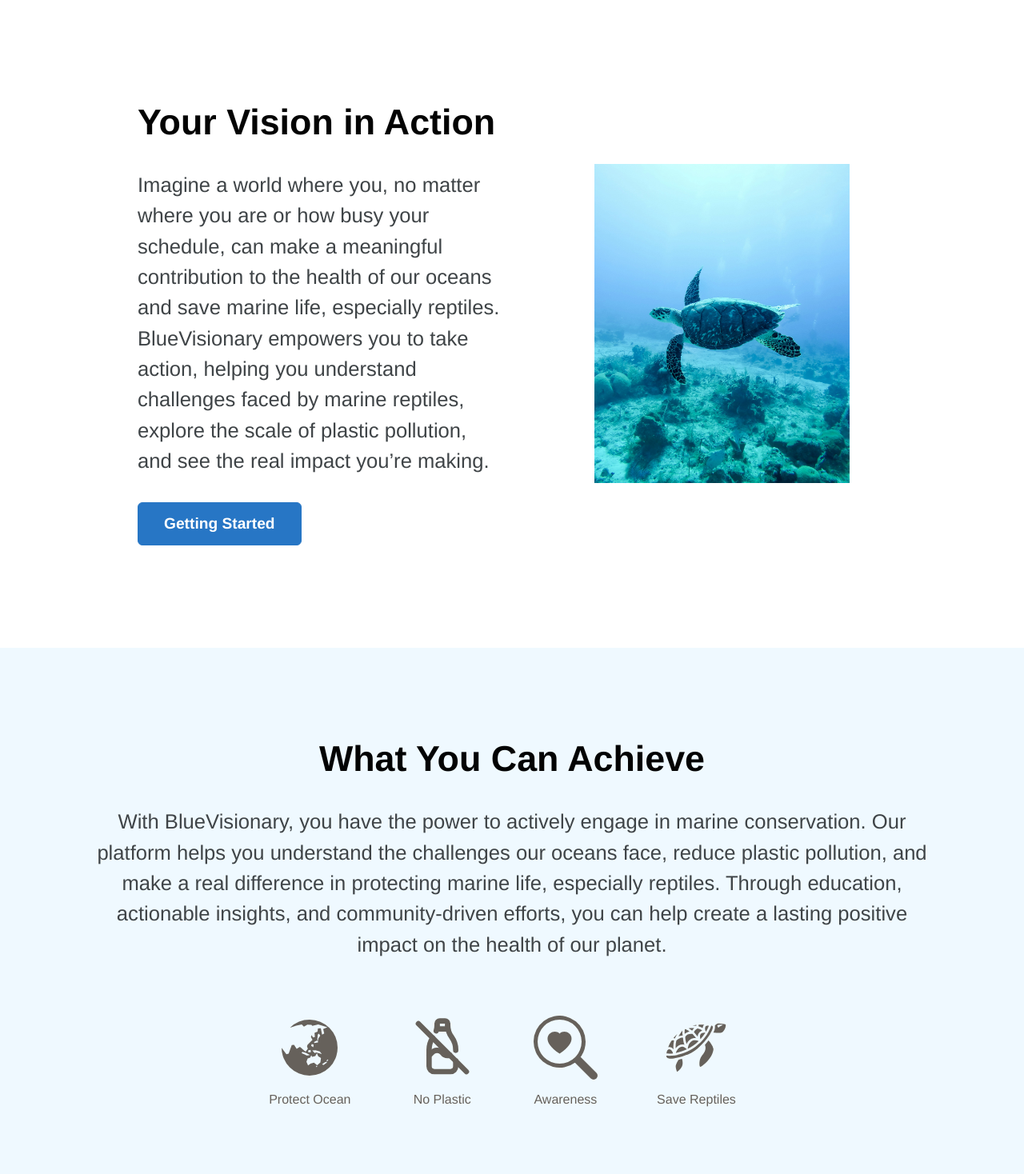
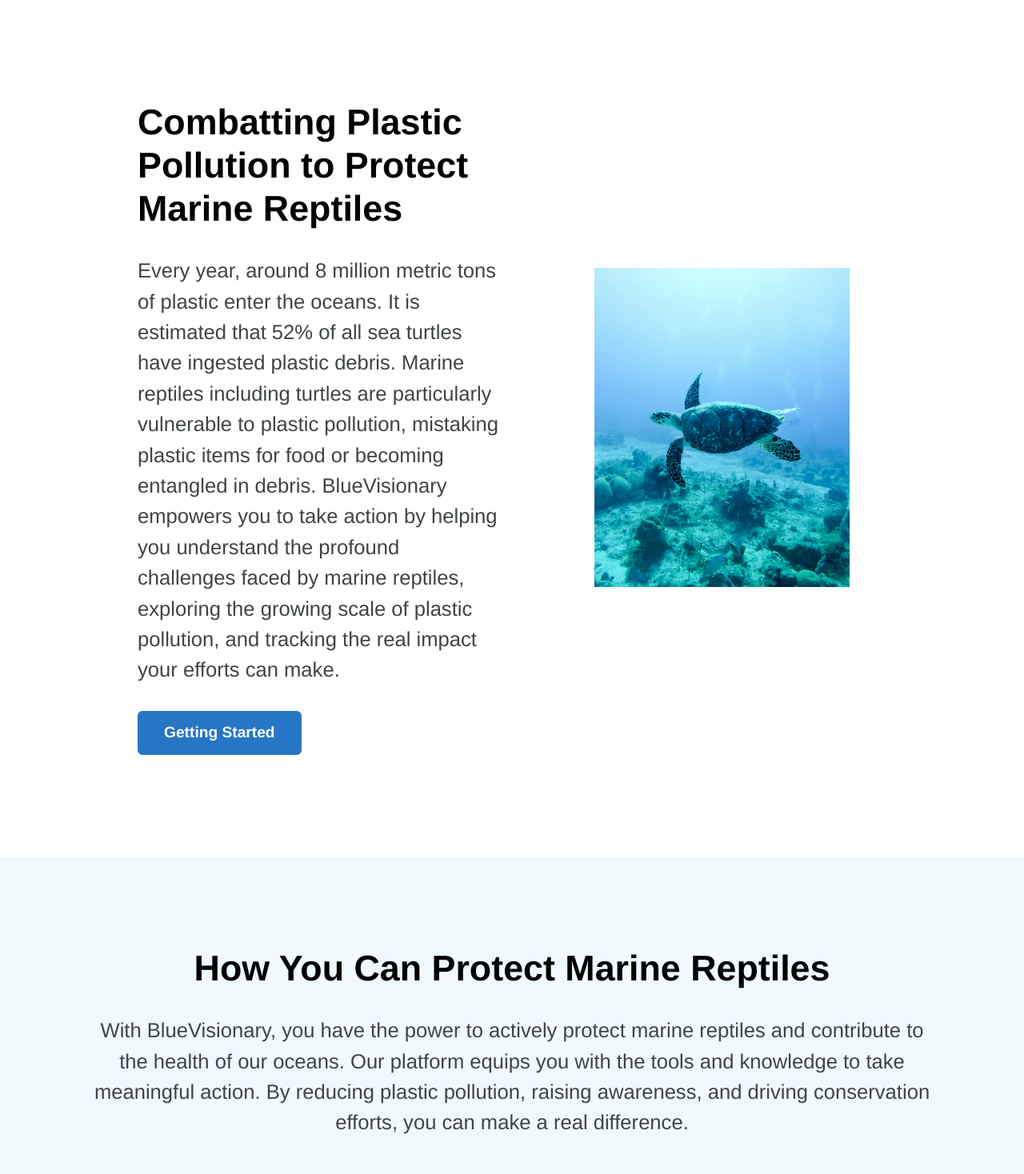
Before and after one commit to YiJieNG/BlueVisionary, a React (Create React App) app in the folder frontend/: page / in a window 1280 px wide. Shown: the part 802-2270 px from the top of the page at 80% size. Built offline with nearby package versions, Linux system fonts and the light colour scheme.

Commit message:
Home page refinement

```diff
--- a/frontend/src/pages/home/HomeContent.js
+++ b/frontend/src/pages/home/HomeContent.js
@@ -114,7 +114,7 @@ function HomeContent() {
                 Discover. Learn. Protect
               </h2>
               <p className="presentation-descriptions text-center">
-                Safeguarding Marine Reptiles for Future Generations now !!!{" "}
+                Protect Marine Reptiles for Future Generations now !!!{" "}
               </p>
               <div
                 style={{
@@ -147,15 +147,19 @@ function HomeContent() {
             data-aos="fade-up"
           >
             <Col md="6" className="text-section">
-              <h1 className="hero-title">Your Vision in Action</h1>
+              <h1 className="hero-title">
+                Combatting Plastic Pollution to Protect Marine Reptiles
+              </h1>
               <p className="hero-subtitle">
-                Imagine a world where you, no matter where you are or how busy
-                your schedule, can make a meaningful contribution to the health
-                of our oceans and save marine life, especially reptiles.
-                BlueVisionary empowers you to take action, helping you
-                understand challenges faced by marine reptiles, explore the
-                scale of plastic pollution, and see the real impact you’re
-                making.
+                Every year, around 8 million metric tons of plastic enter the
+                oceans. It is estimated that 52% of all sea turtles have
+                ingested plastic debris. Marine reptiles including turtles are
+                particularly vulnerable to plastic pollution, mistaking plastic
+                items for food or becoming entangled in debris. BlueVisionary
+                empowers you to take action by helping you understand the
+                profound challenges faced by marine reptiles, exploring the
+                growing scale of plastic pollution, and tracking the real impact
+                your efforts can make.
               </p>
               <Button
                 className="dark-blue-button cta-button"
@@ -175,15 +179,16 @@ function HomeContent() {
             data-aos="fade-up"
           >
             <Col>
-              <h1 className="hero-title">What You Can Achieve</h1>
+              <h1 className="hero-title">
+                How You Can Protect Marine Reptiles
+              </h1>
               <p className="hero-subtitle information-margin">
-                With BlueVisionary, you have the power to actively engage in
-                marine conservation. Our platform helps you understand the
-                challenges our oceans face, reduce plastic pollution, and make a
-                real difference in protecting marine life, especially reptiles.
-                Through education, actionable insights, and community-driven
-                efforts, you can help create a lasting positive impact on the
-                health of our planet.
+                With BlueVisionary, you have the power to actively protect
+                marine reptiles and contribute to the health of our oceans. Our
+                platform equips you with the tools and knowledge to take
+                meaningful action. By reducing plastic pollution, raising
+                awareness, and driving conservation efforts, you can make a real
+                difference.
               </p>
             </Col>
             <Row className="icons-row text-center mb-5 justify-content-center">
--- a/frontend/src/pages/tracker/plasticInput.js
+++ b/frontend/src/pages/tracker/plasticInput.js
@@ -97,7 +97,7 @@ const PlasticInput = () => {
 
       // Make the API call to the Flask backend
       const response = await axios.post(
-        "/api/plasticInput/plasticDetection",
+        "http://127.0.0.1:5000/api/plasticInput/plasticDetection",
         formData,
         {
           headers: {
```
